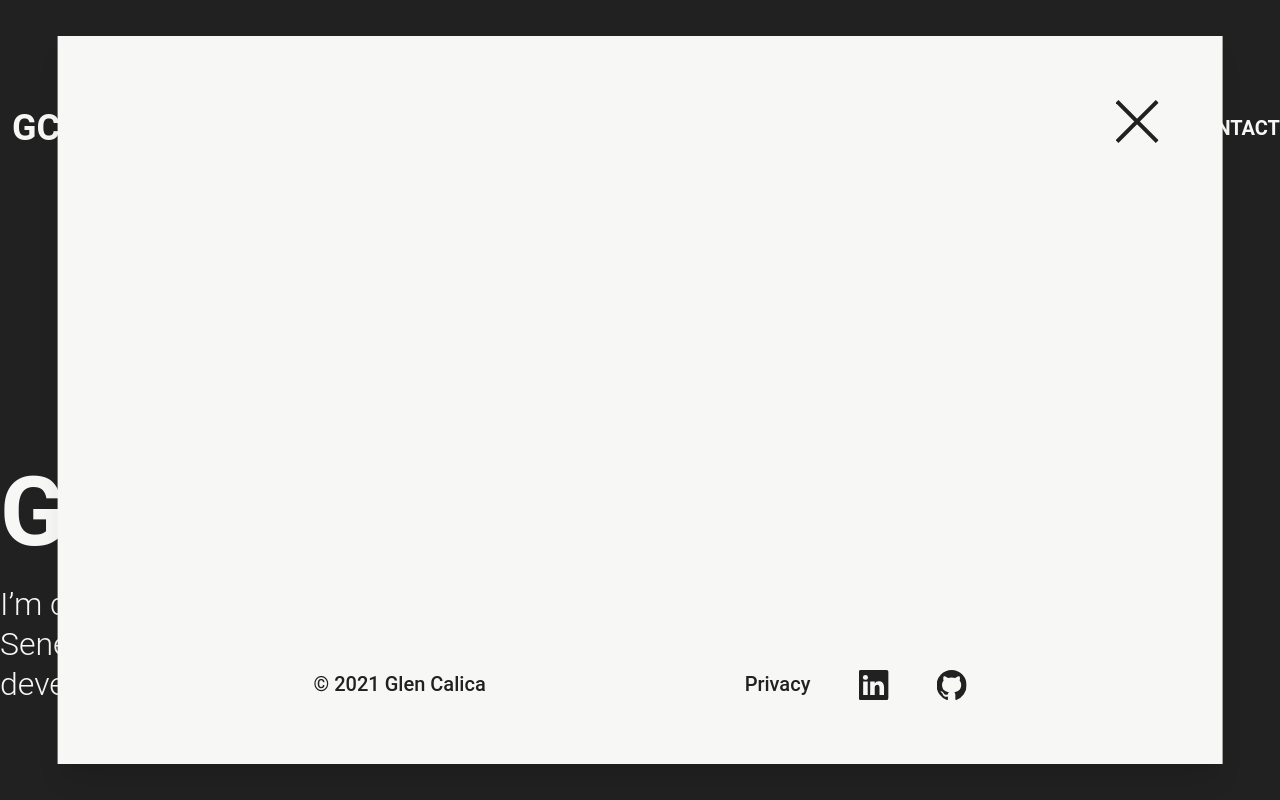
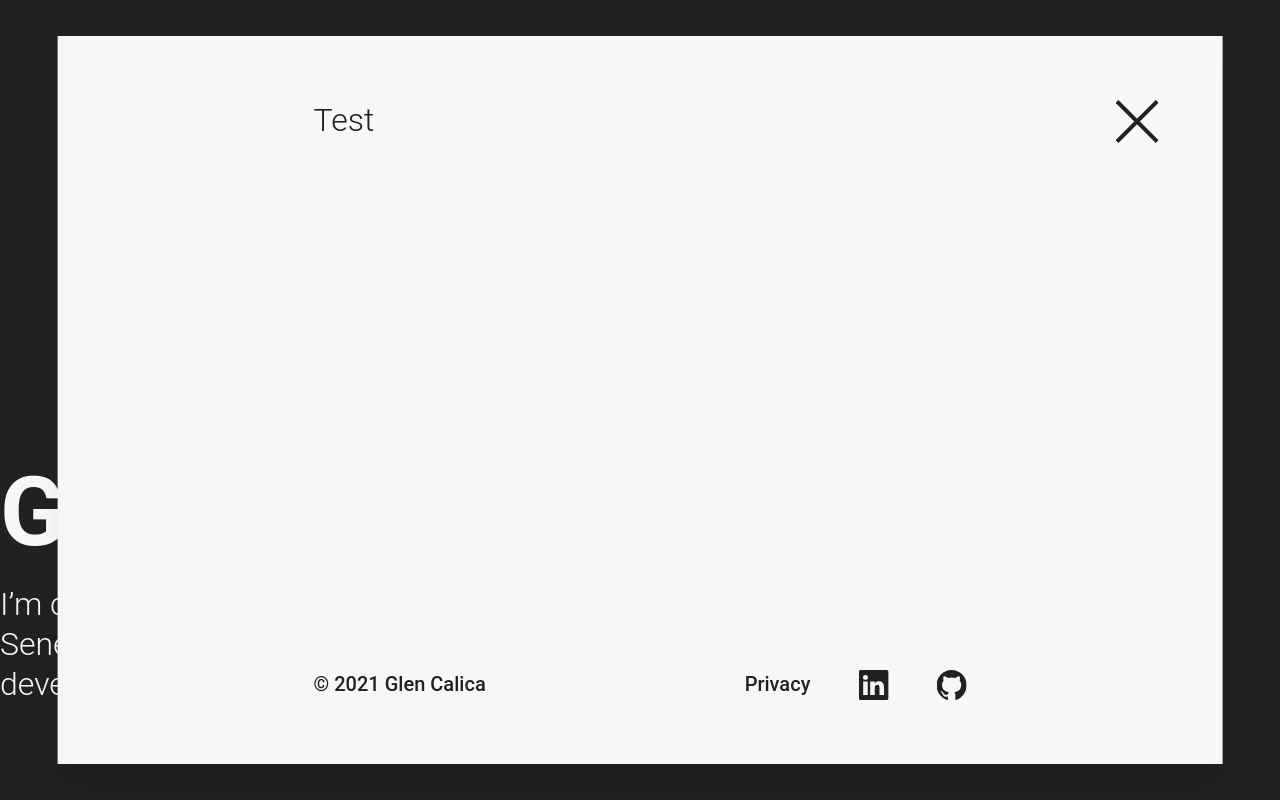
Before and after one commit to GlenCalica/vue-portfolio, a Vue app: page / in a window 1280 px wide. Both pictures are taken after a click on the element "CONTACT". Shown: the top 800 px of the page. Built offline with nearby package versions, Linux system fonts and the light colour scheme.

Commit message:
added transition to animated cards

```diff
--- a/src/components/UI/AnimatedCard.vue
+++ b/src/components/UI/AnimatedCard.vue
@@ -1,8 +1,10 @@
 <template>
    <div>
       <div class="fixed h-screen w-screen top-0 left-0 z-30" @click="$emit('close')"></div>
+
       <base-card class="center fixed z-40">
          <img class="fixed right-16" :src="require('../../assets/icons/close.svg')" @click="$emit('close')">
+
          <slot></slot>
       </base-card>
    </div>
--- a/src/components/layouts/TheNavbar.vue
+++ b/src/components/layouts/TheNavbar.vue
@@ -1,19 +1,14 @@
 <template>
-   <section class="container fixed flex justify-between py-24 z-10">
-      <h1 class="text-4xl font-bold p-3 bg-custom-gray">GC</h1>
-      <p class="text-xl font-bold self-center" @click="toggleCard">CONTACT</p>
-   </section>
+   <transition name="fade" mode="out-in">
+      <section class="container fixed flex justify-between py-24 z-10" v-if="!cardIsOpen">
+         <h1 class="text-4xl font-bold p-3 bg-custom-gray">GC</h1>
+         <p class="text-xl font-bold self-center" @click="toggleCard">CONTACT</p>
+      </section>
 
-
-   <transition name="fade">
-      <animated-card v-if="cardIsOpen" @close="toggleCard">
-         <!-- <p>Test</p> -->
+      <animated-card v-else @close="toggleCard">
+         <p>Test</p>
       </animated-card>
-      <!-- <p v-if="cardIsOpen" @close="toggleCard">
-         Test
-      </p> -->
    </transition>
-
 </template>
 
 <script>
@@ -30,15 +25,3 @@ export default {
    }
 }
 </script>
-
-<style scoped>
-
-.fade-enter-active, .fade-leave-active {
-  transition: opacity .2s ease;
-}
-
-.fade-enter-from, .fade-leave-to {
-  opacity: 0;
-}
-
-</style>
--- a/src/index.css
+++ b/src/index.css
@@ -2,6 +2,8 @@
 @tailwind base;
 @tailwind components;
 @tailwind utilities;
+
+/* General Font Styles */
 
 html {
    color: #f7f7f6;
@@ -26,3 +28,15 @@ html p {
 .wrapper {
    background-color: #212121;
 }
+
+/* Transition Styles */
+
+.fade-enter-active,
+.fade-leave-active {
+   transition: opacity 0.2s ease-in-out;
+}
+
+.fade-enter-from,
+.fade-leave-to {
+   opacity: 0;
+}
```
